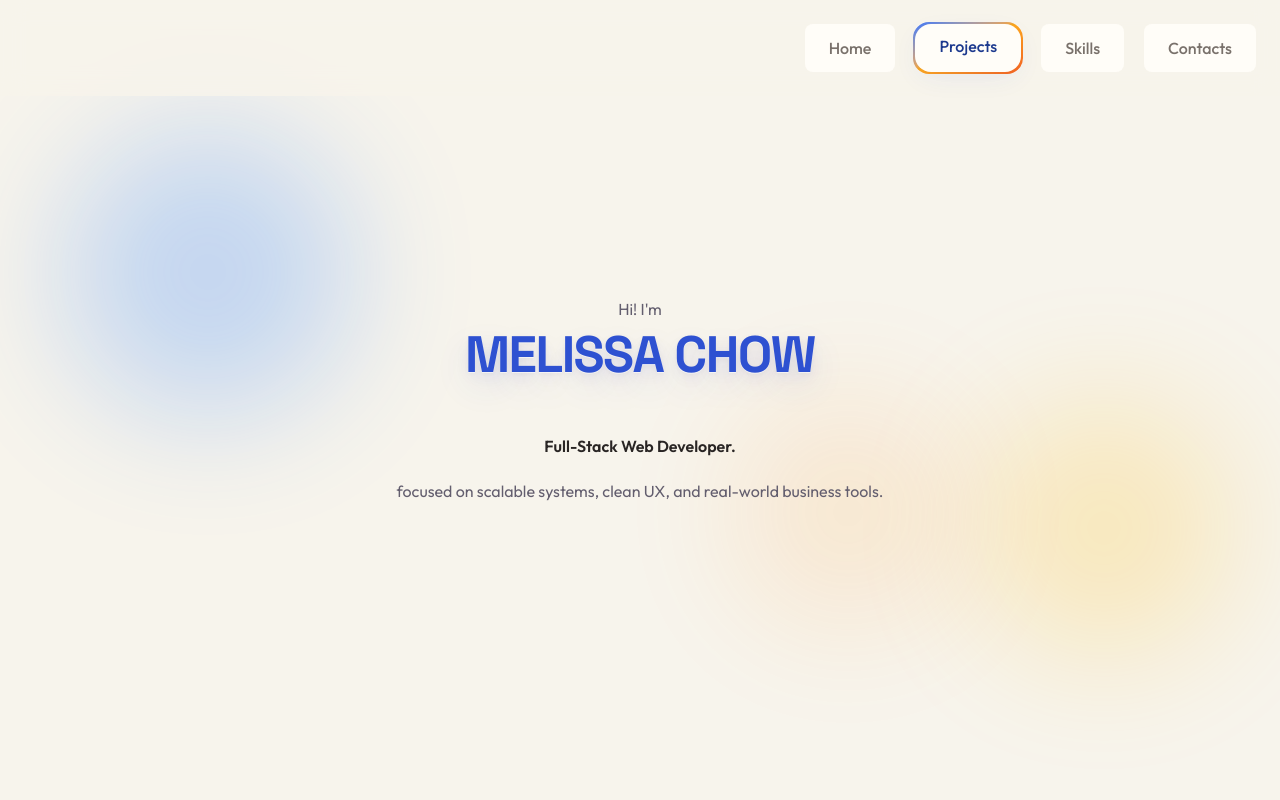
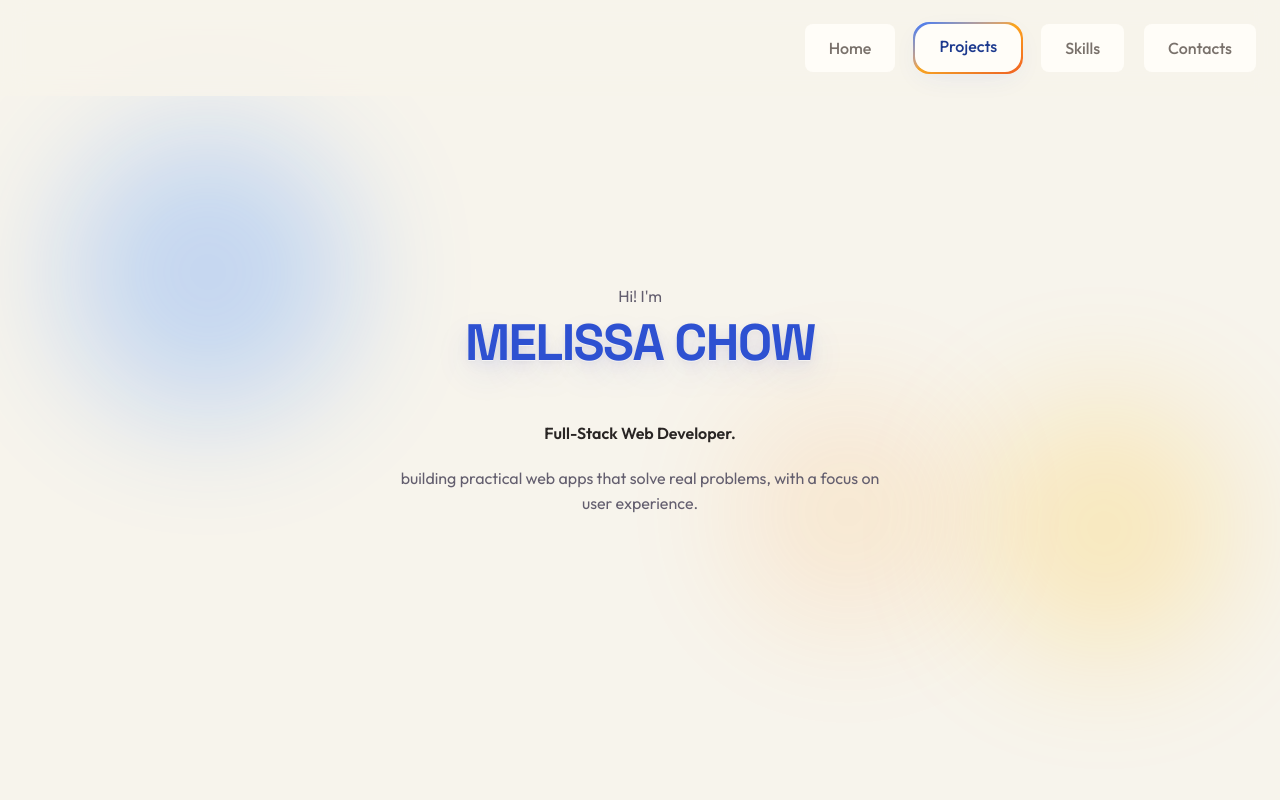
Before and after one commit to mely-chow/portfolio, a React (Vite) app: page / in a window 1280 px wide. Shown: the top 800 px of the page. Built offline with nearby package versions, Linux system fonts and the light colour scheme.

Commit message:
changed home description

```diff
--- a/src/pages/Home.tsx
+++ b/src/pages/Home.tsx
@@ -14,7 +14,8 @@ function Home() {
           Full-Stack Web Developer.
         </h2>
         <p className="text-(--text-muted) max-w-lg">
-          focused on scalable systems, clean UX, and real-world business tools.
+          building practical web apps that solve real problems, with a focus on
+          user experience.
         </p>
       </div>
     </section>
```
